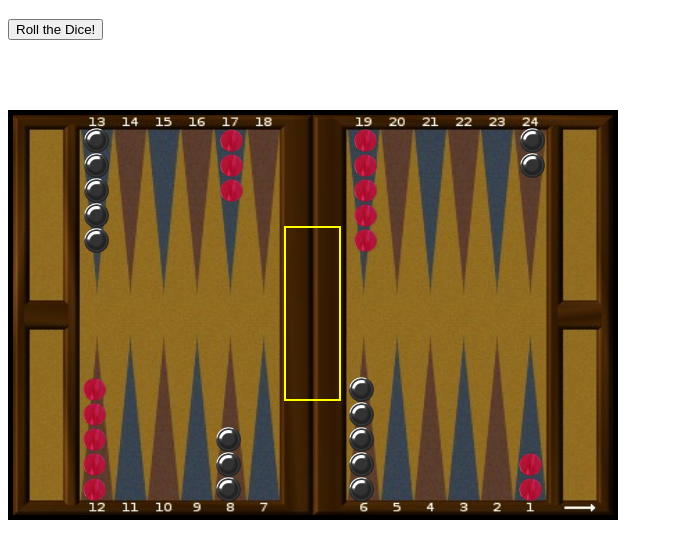
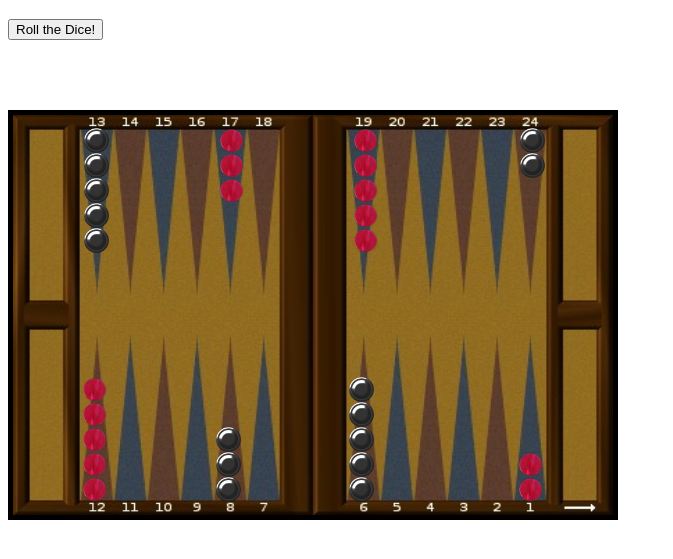
Before and after one commit to faralbrt/js-game, a plain HTML site: page index.html in a window 1280 px wide. Shown: the part 61-620 px from the top of the page, without its empty margins (0-673 px from the left). Drawn offline with nearby package versions, Linux system fonts and the light colour scheme.

Commit message:
before presentation

```diff
--- a/css/application.css
+++ b/css/application.css
@@ -75,9 +75,4 @@ td {
 #twentyfour  {left: 504px;}
 
 #ate  {
-  left: 271px;
-  height: 171px;
-  top: 111px;
-  width: 53px;
-  border: 2px solid yellow;
 }
--- a/src/view.js
+++ b/src/view.js
@@ -40,4 +40,8 @@ function dropPoint(point) {
     div = "<div class=\"droppable\" style=\"position: absolute; top: 0; left: 0; width: 20px;height: 175px; margin: 0px; padding: 0px; border: 1px solid yellow; z-index: 0;\"></div>";
     $("tbody tr:nth-child("+ point +")").find("td").prepend(div);
   }
+  else if(point === 25) {
+    div = "<div class=\"droppable\" style=\"left: 271px; height: 171px; top: 111px; width: 53px; border: 1px solid yellow; z-index: 0;\"></div>";
+    $("tbody tr:nth-child(25)").find("td").prepend(div);
+  }
 }
```
